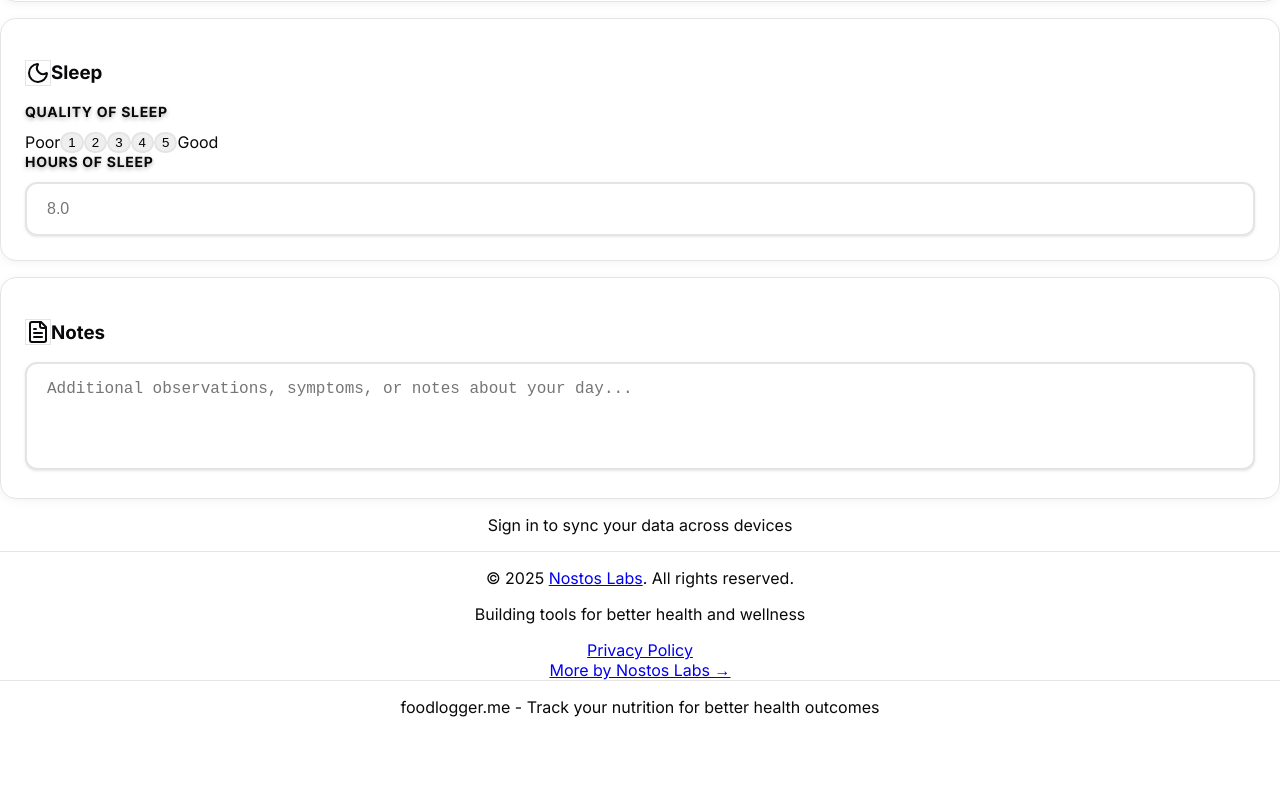
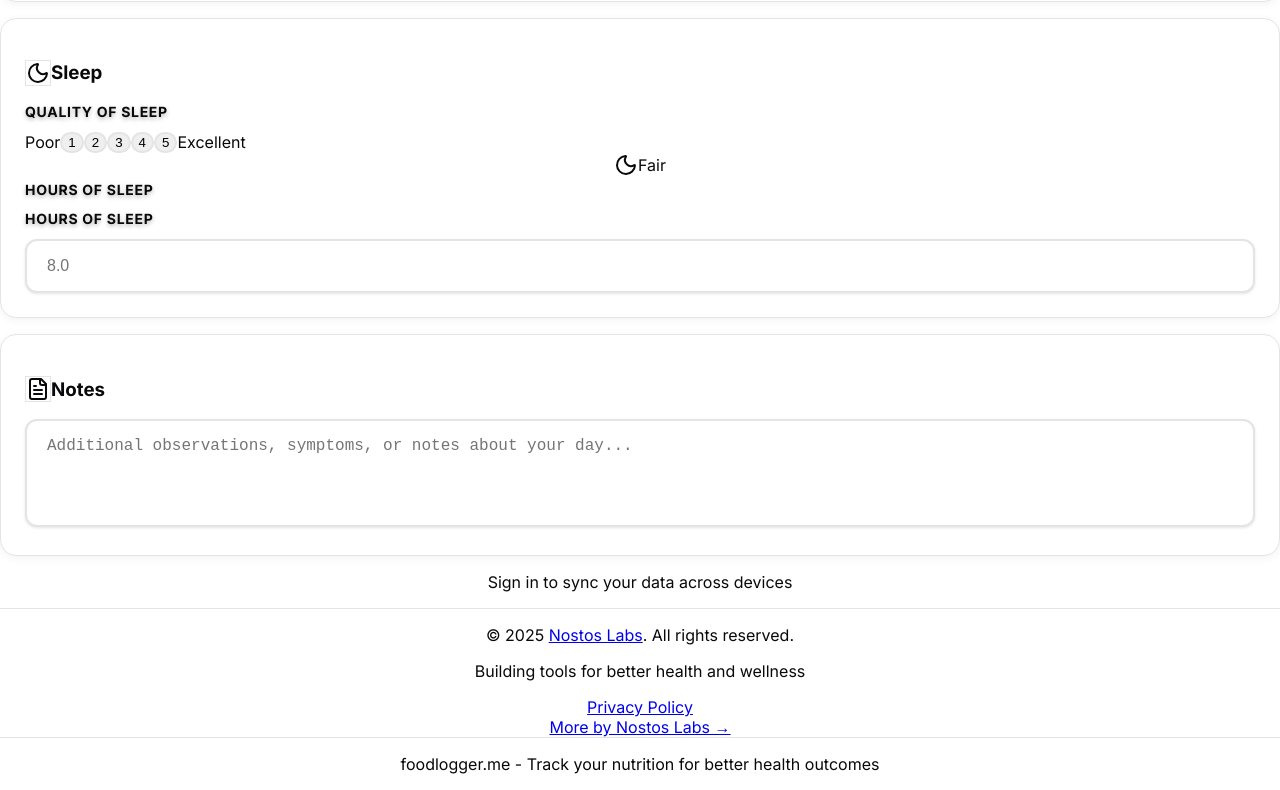
Before and after one commit to nostoslabs/food-log-app, a React (Vite) app: page / in a window 1280 px wide. Shown: the part 4416-5206 px from the top of the page. Before the commit the page ends 5149 px from the top, so only its background shows below. Built offline with nearby package versions, Linux system fonts and the light colour scheme; no server answers.

Commit message:
feat: Enhance SleepSection with animated rating buttons and improved styling for sleep quality input

```diff
--- a/src/components/food-log/SleepSection.tsx
+++ b/src/components/food-log/SleepSection.tsx
@@ -1,6 +1,7 @@
 import React from 'react';
 import { motion } from 'framer-motion';
 import { Moon } from 'lucide-react';
+import { NumberInput } from '../ui';
 import type { FoodLog } from '../../types';
 
 interface SleepSectionProps {
@@ -36,37 +37,77 @@ const SleepSection: React.FC<SleepSectionProps> = ({
           <label className="form-label">
             Quality of Sleep
           </label>
-          <div className="flex items-center gap-2 mt-1">
-            <span className="text-sm text-gray-500">Poor</span>
+          <div className="flex items-center gap-3 mt-3">
+            <span className="text-sm font-medium text-gray-600">Poor</span>
+            <div className="flex gap-2">
               {[1, 2, 3, 4, 5].map((rating) => (
-              <button
+                <motion.button
                   key={rating}
                   type="button"
                   onClick={() => onUpdate('sleepQuality', rating)}
-                className={`w-8 h-8 rounded-full border-2 flex items-center justify-center text-sm font-medium transition-colors ${
+                  className={`relative w-12 h-12 rounded-full border-2 flex items-center justify-center text-sm font-bold transition-all duration-300 ${
                     foodLog.sleepQuality === rating
-                    ? 'bg-primary-600 text-white border-primary-600'
-                    : 'bg-white text-gray-600 border-gray-300 hover:border-primary-400'
+                      ? 'bg-gradient-to-br from-purple-500 to-indigo-600 text-white border-purple-500 shadow-lg shadow-purple-500/30'
+                      : 'bg-white text-gray-600 border-gray-300 hover:border-purple-400 hover:shadow-md'
                   }`}
+                  whileHover={{
+                    scale: 1.1,
+                    y: -2,
+                    boxShadow: foodLog.sleepQuality === rating
+                      ? '0 8px 25px rgba(147, 51, 234, 0.4)'
+                      : '0 4px 15px rgba(0, 0, 0, 0.1)'
+                  }}
+                  whileTap={{ scale: 0.95 }}
+                  initial={{ opacity: 0, y: 20 }}
+                  animate={{ opacity: 1, y: 0 }}
+                  transition={{
+                    delay: rating * 0.1,
+                    type: "spring",
+                    stiffness: 300,
+                    damping: 20
+                  }}
                 >
                   {rating}
-              </button>
+                  {foodLog.sleepQuality === rating && (
+                    <motion.div
+                      className="absolute inset-0 rounded-full bg-white/20"
+                      initial={{ scale: 0 }}
+                      animate={{ scale: 1 }}
+                      transition={{ duration: 0.3 }}
+                    />
+                  )}
+                </motion.button>
               ))}
-            <span className="text-sm text-gray-500">Good</span>
             </div>
+            <span className="text-sm font-medium text-gray-600">Excellent</span>
+          </div>
+          {foodLog.sleepQuality && (
+            <motion.div
+              className="mt-2 text-center"
+              initial={{ opacity: 0, scale: 0.8 }}
+              animate={{ opacity: 1, scale: 1 }}
+              transition={{ duration: 0.3 }}
+            >
+              <span className="inline-flex items-center gap-2 px-3 py-1 bg-purple-100 text-purple-700 rounded-full text-sm font-medium">
+                <Moon className="w-4 h-4" />
+                {foodLog.sleepQuality === 1 && "Very Poor"}
+                {foodLog.sleepQuality === 2 && "Poor"}
+                {foodLog.sleepQuality === 3 && "Fair"}
+                {foodLog.sleepQuality === 4 && "Good"}
+                {foodLog.sleepQuality === 5 && "Excellent"}
+              </span>
+            </motion.div>
+          )}
         </div>
 
         <div>
           <label className="form-label">Hours of Sleep</label>
-          <input
-            type="number"
-            step="0.5"
+          <NumberInput
+            label="Hours of Sleep"
             value={foodLog.sleepHours}
-            onChange={(e) => onUpdate('sleepHours', e.target.value)}
-            className="input-field"
+            onChange={(value) => onUpdate('sleepHours', value)}
             placeholder="8.0"
             min="0"
-            max="24"
           />
         </div>
       </div>
```
Lines whose indentation alone changed are shown as unchanged.
